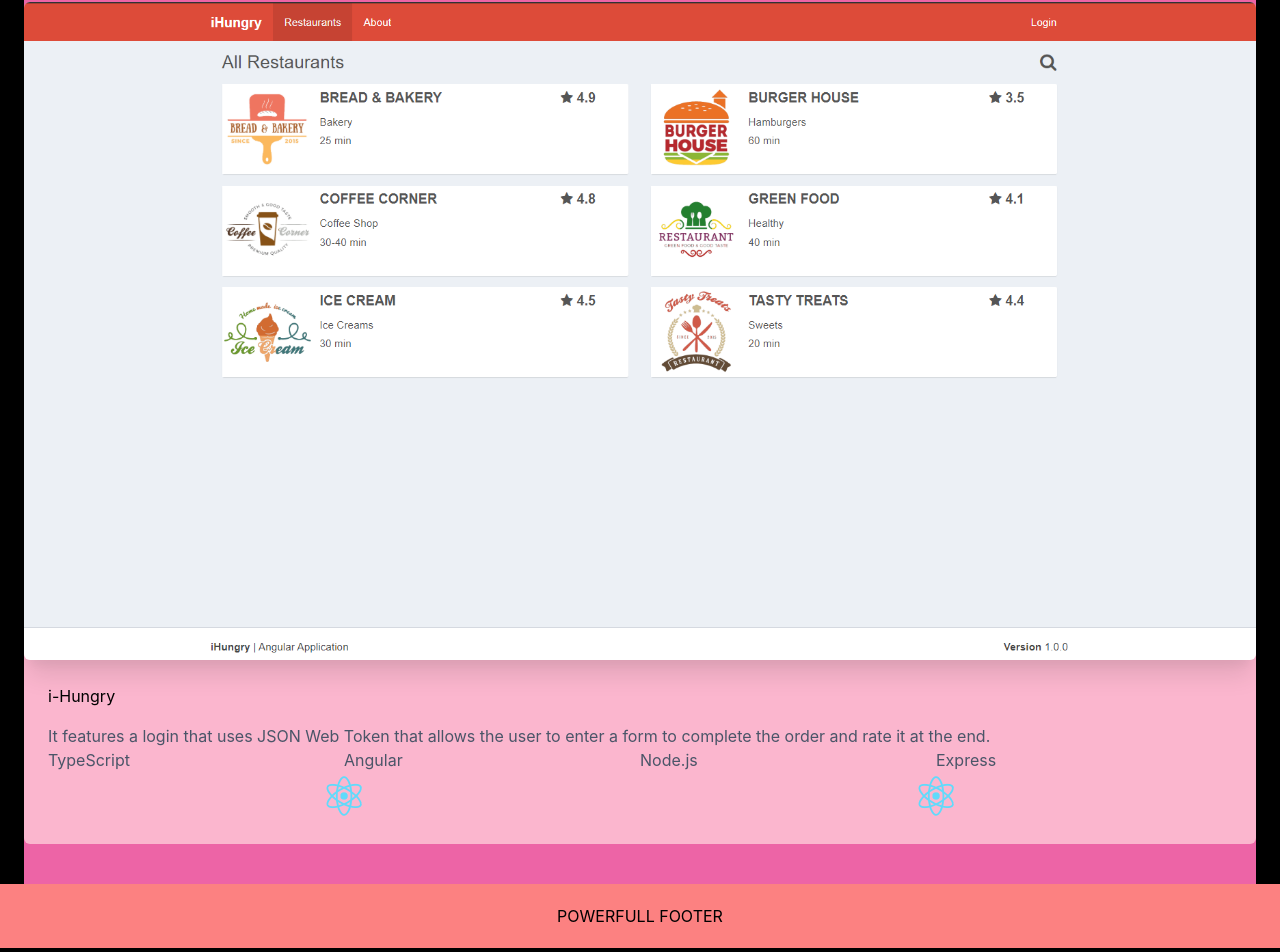
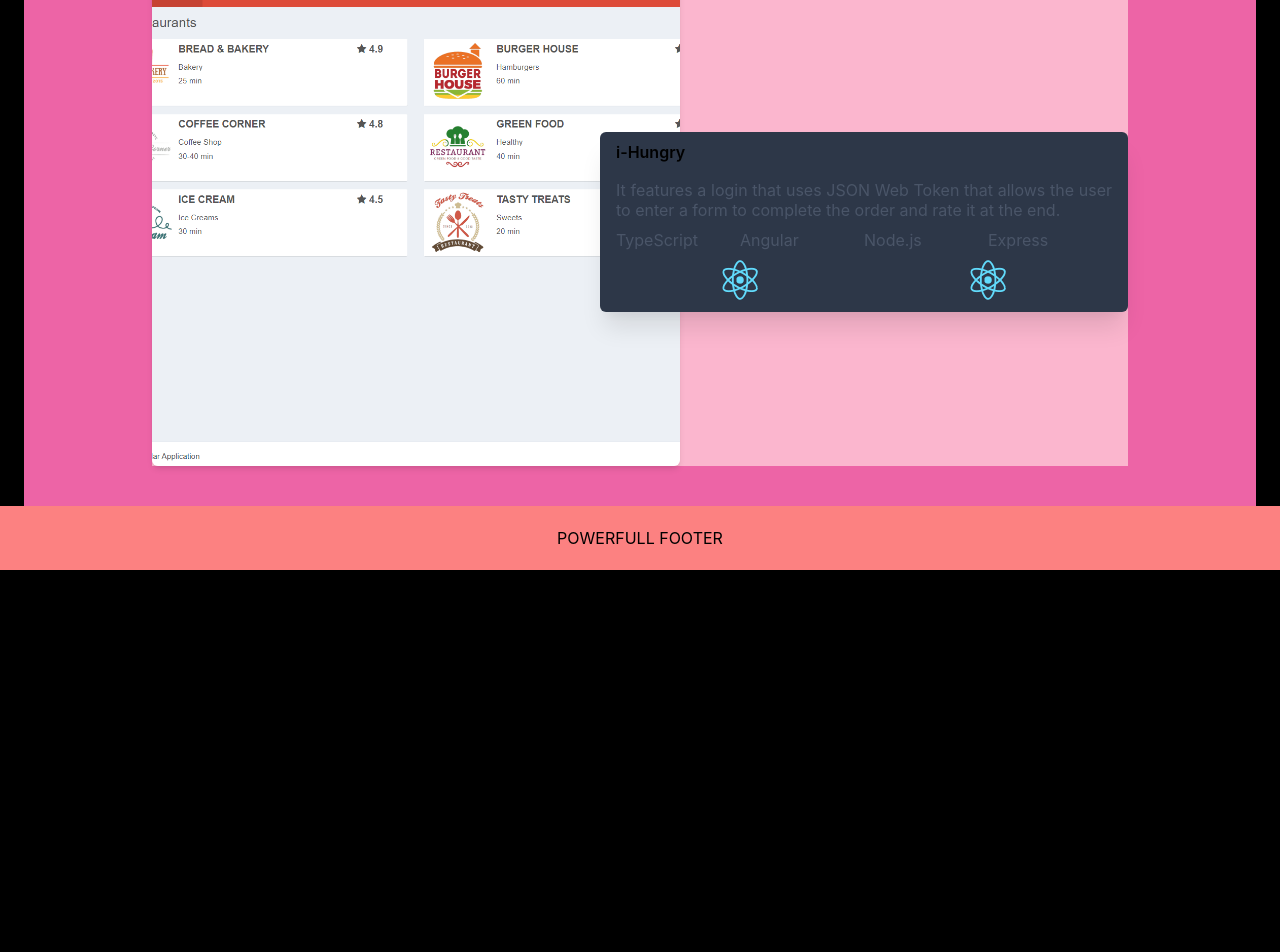
Before and after one commit to caotavio/portfolio-2.0, a React (Create React App) app: page / in a window 1280 px wide. Shown: the part 1086-2038 px from the top of the page. After the commit the page ends 1656 px from the top, so only its background shows below. Built offline with nearby package versions, Linux system fonts and the light colour scheme.

Commit message:
feature projects card design

```diff
--- a/public/index.html
+++ b/public/index.html
@@ -26,7 +26,7 @@
     -->
     <title>React App</title>
   </head>
-  <body class="bg-black">
+  <body class="bg-black flex flex-col min-h-screen">
     <noscript>You need to enable JavaScript to run this app.</noscript>
     <div id="root" class="antialiased"></div>
     <!--
--- a/src/App.js
+++ b/src/App.js
@@ -7,12 +7,14 @@ import Navbar from './components/navbar'
 import Footer from './components/footer'
 
 function App() {
+  const Background = '../images/i-hungry-3.png';
+
   return (
     <>
     {/* NAVBAR */}
     <Navbar />
 
-    <main className="px-6">
+    <main className="px-6 flex-grow">
 
       <section> {/* PROJECTS Container */}
         <div className="flex flex-col items-center justify-center py-10 bg-purple-800 ">
@@ -152,18 +154,21 @@ function App() {
         </div>
       </section>
 
-      <section>  FEATURED Projects Container
-        <div className="flex items-center justify-center bg-pink-500 py-10 featProjectsContainer">
-
-          <div className="bg-pink-300 rounded-md">
-            <img src="../images/i-hungry-3.png" className="w-full h-64 sm:h-auto rounded-md shadow-xl" alt="i-Hungry"/>
-            <div className="p-6">
-              <h3>
-                i-Hungry
-              </h3>
-              <p className="pt-4 text-base text-gray-700 leading-normal text-justify">
+      <section>  {/* FEATURED Projects Container  */}
+        <div className="justify-center bg-pink-500 py-10 lg:px-20 xl:px-32">
+          <div className="bg-pink-300 sm:flex sm:items-center sm:justify-center">
+            <div className="relative pb-3/4 sm:pb-1/2 sm:w-full">
+              <img src={Background} className="absolute w-full h-full object-cover rounded-md shadow-md" alt="i-Hungry"/>
+            </div>
+            <div className="relative px-3 -mt-8 sm:mt-0 sm:p-0 sm:-ml-20 sm:w-full sm:z-10 sm:items-center">
+              <div className="py-2 px-4 bg-gray-800 rounded-md shadow-xl">
+                <h3 className="font-semibold">i-Hungry</h3>
+                <div className="mt-4">
+                  <p className="text-base text-gray-700 leading-tight text-justify">
                     It features a login that uses JSON Web Token that allows the user to enter a form to complete the order and rate it at the end.
                   </p>
+                </div>
+                <div className="mt-2">
                   <ul className="flex">
                     <li className="text-base text-gray-700 leading-normal flex-1">
                       TypeScript
@@ -178,9 +183,11 @@ function App() {
                       Express
                     </li>
                   </ul>
-                <div className="flex">
+                </div>
+                <div className="flex mt-1">
                   <img src={logo} className="App-logo h-12 w-1/2" alt="logo" />
                   <img src={logo} className="App-logo h-12 w-1/2" alt="logo" />
+                </div>
               </div>
             </div>
           </div>
```
Lines whose indentation alone changed are shown as unchanged.
